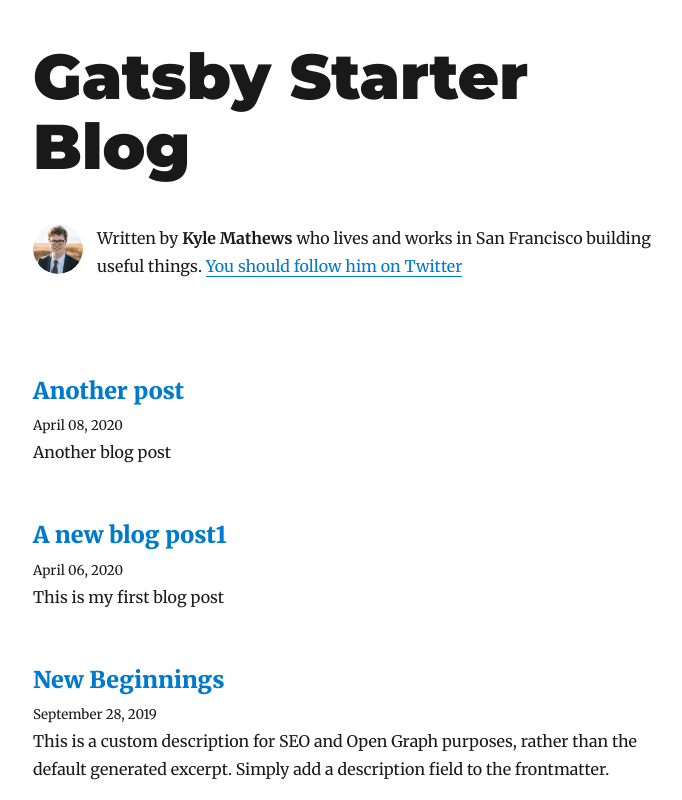
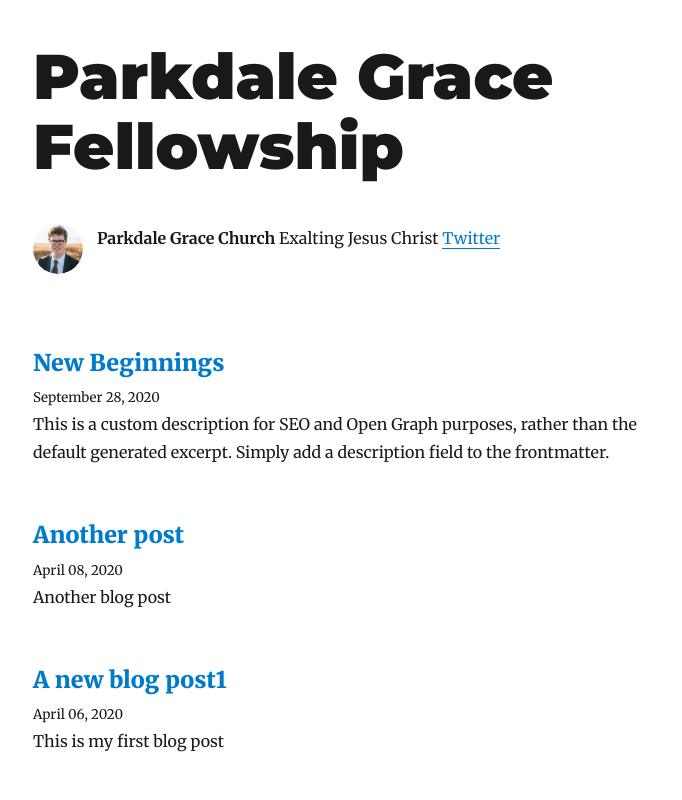
Before and after one commit to rbohnet/gatsby-poc, a Gatsby site: page / in a window 1280 px wide. Shown: the top 800 px of the page, without its empty margins (292-974 px from the left). Built offline with nearby package versions, Linux system fonts and the light colour scheme; Gatsby itself is replaced by a stand-in of ours; some packages are replaced by stand-ins of ours.

Commit message:
Changed format of blogs

```diff
--- a/content/blog/2019/2020-09-28-new-beginnings.md
+++ b/content/stream/2020/09-28-new-beginnings.md
@@ -1,6 +1,6 @@
 ---
 title: New Beginnings
-date: "2019-09-28T22:40:32.169Z"
+date: "2020-09-28T22:40:32.169Z"
 description: This is a custom description for SEO and Open Graph purposes, rather than the default generated excerpt. Simply add a description field to the frontmatter.
 ---
 
--- a/gatsby-config.js
+++ b/gatsby-config.js
@@ -1,22 +1,22 @@
 module.exports = {
   siteMetadata: {
-    title: `Gatsby Starter Blog`,
+    title: `Parkdale Grace Fellowship`,
     author: {
-      name: `Kyle Mathews`,
-      summary: `who lives and works in San Francisco building useful things.`,
+      name: `Parkdale Grace Church`,
+      summary: `Exalting Jesus Christ`,
     },
-    description: `A starter blog demonstrating what Gatsby can do.`,
-    siteUrl: `https://gatsby-starter-blog-demo.netlify.com/`,
+    description: `Exalting Jesus Christ`,
+    siteUrl: `https://poc.parkdalegrace.ca/`,
     social: {
-      twitter: `kylemathews`,
+      twitter: `parkdalegrace`,
     },
   },
   plugins: [
     {
       resolve: `gatsby-source-filesystem`,
       options: {
-        path: `${__dirname}/content/blog`,
-        name: `blog`,
+        path: `${__dirname}/content/stream`,
+        name: `stream`,
       },
     },
     {
@@ -24,6 +24,13 @@
       options: {
         path: `${__dirname}/content/assets`,
         name: `assets`,
+      },
+    },
+    {
+      resolve: `gatsby-source-filesystem`,
+      options: {
+        path: `${__dirname}/content/bulletin`,
+        name: `bulletin`,
       },
     },
     {
@@ -57,18 +64,18 @@
       },
     },
     `gatsby-plugin-feed`,
-    {
-      resolve: `gatsby-plugin-manifest`,
-      options: {
-        name: `Gatsby Starter Blog`,
-        short_name: `GatsbyJS`,
-        start_url: `/`,
-        background_color: `#ffffff`,
-        theme_color: `#663399`,
-        display: `minimal-ui`,
-        icon: `content/assets/gatsby-icon.png`,
-      },
-    },
+    //{
+    //  resolve: `gatsby-plugin-manifest`,
+    //  options: {
+    //    name: `Gatsby Starter Blog`,
+    //    short_name: `GatsbyJS`,
+    //    start_url: `/`,
+    //    background_color: `#ffffff`,
+    //    theme_color: `#663399`,
+    //    display: `minimal-ui`,
+    //    icon: `content/assets/gatsby-icon.png`,
+    //  },
+    //},
     `gatsby-plugin-react-helmet`,
     {
       resolve: `gatsby-plugin-typography`,
@@ -76,7 +83,7 @@
         pathToConfigModule: `src/utils/typography`,
       },
     },
-    `gatsby-plugin-netlify-cms`
+    `gatsby-plugin-netlify-cms`,
     // this (optional) plugin enables Progressive Web App + Offline functionality
     // To learn more, visit: https://gatsby.dev/offline
     // `gatsby-plugin-offline`,
--- a/package.json
+++ b/package.json
@@ -26,7 +26,7 @@
     "gatsby-source-filesystem": "^2.2.2",
     "gatsby-transformer-remark": "^2.7.1",
     "gatsby-transformer-sharp": "^2.4.3",
-    "netlify-cms-app": "^2.12.3",
+    "netlify-cms-app": "^2.12.5",
     "prismjs": "^1.19.0",
     "react": "^16.12.0",
     "react-dom": "^16.12.0",
--- a/src/components/bio.js
+++ b/src/components/bio.js
@@ -57,11 +57,9 @@
         }}
       />
       <p>
-        Written by <strong>{author.name}</strong> {author.summary}
+        <strong>{author.name}</strong> {author.summary}
         {` `}
-        <a href={`https://twitter.com/${social.twitter}`}>
-          You should follow him on Twitter
-        </a>
+        <a href={`https://twitter.com/${social.twitter}`}>Twitter</a>
       </p>
     </div>
   )
--- a/src/components/layout.js
+++ b/src/components/layout.js
@@ -59,9 +59,7 @@
       <header>{header}</header>
       <main>{children}</main>
       <footer>
-        © {new Date().getFullYear()}, Built with
-        {` `}
-        <a href="https://www.gatsbyjs.org">Gatsby</a>
+        © {new Date().getFullYear()} Parkdale Grace Fellowship
       </footer>
     </div>
   )
```
Also changed, not shown: static/admin/config.yml (+5 -5 lines), content/stream/2019/05-01-hello-world.md (renamed from content/blog/2019/2019-05-01-hello-world.md), content/stream/2019/06-06-my-second-post.md (renamed from content/blog/2019/2019-06-06-my-second-post.md), content/stream/2019/salty_egg.jpg (renamed from content/blog/2019/salty_egg.jpg), content/stream/2020/04-06-a-new-blog-post.md (renamed from content/blog/2020/2020-04-07-a-new-blog-post.md), content/stream/2020/04-08-another-post.md (renamed from content/blog/2020/2020-04-07-another-post.md), 1 other file.
